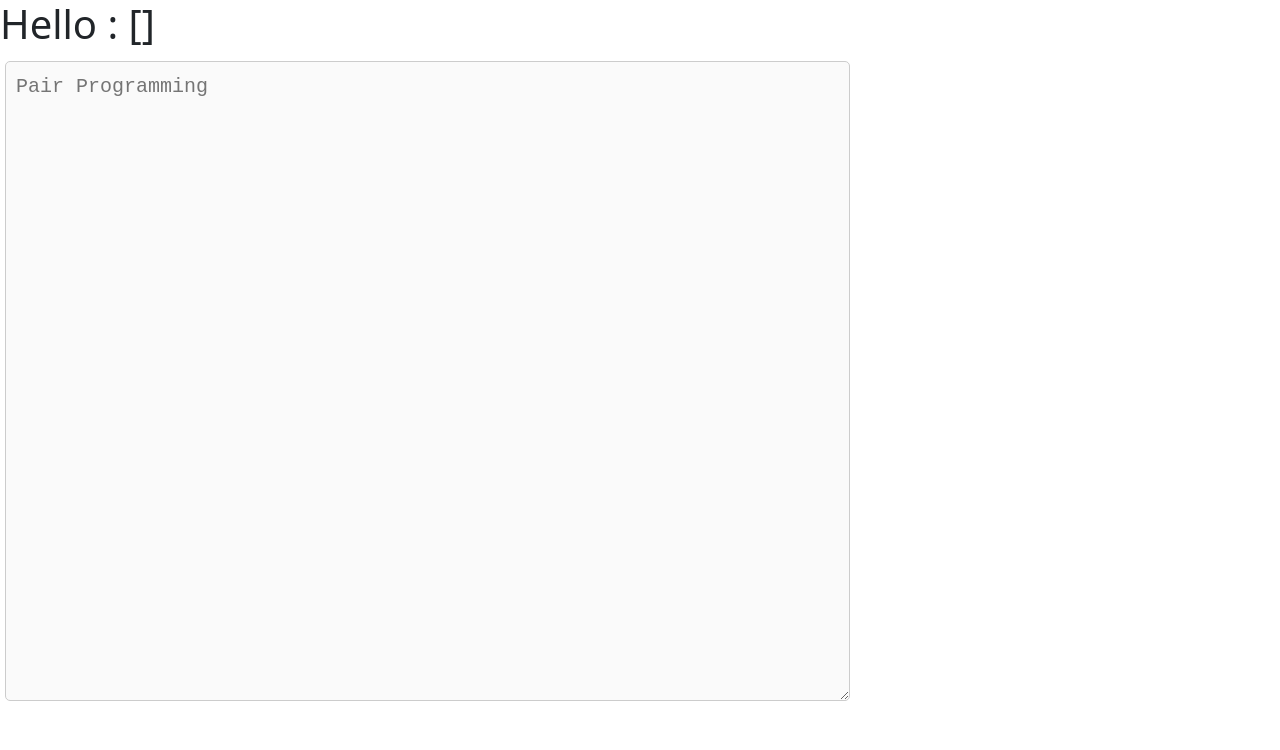
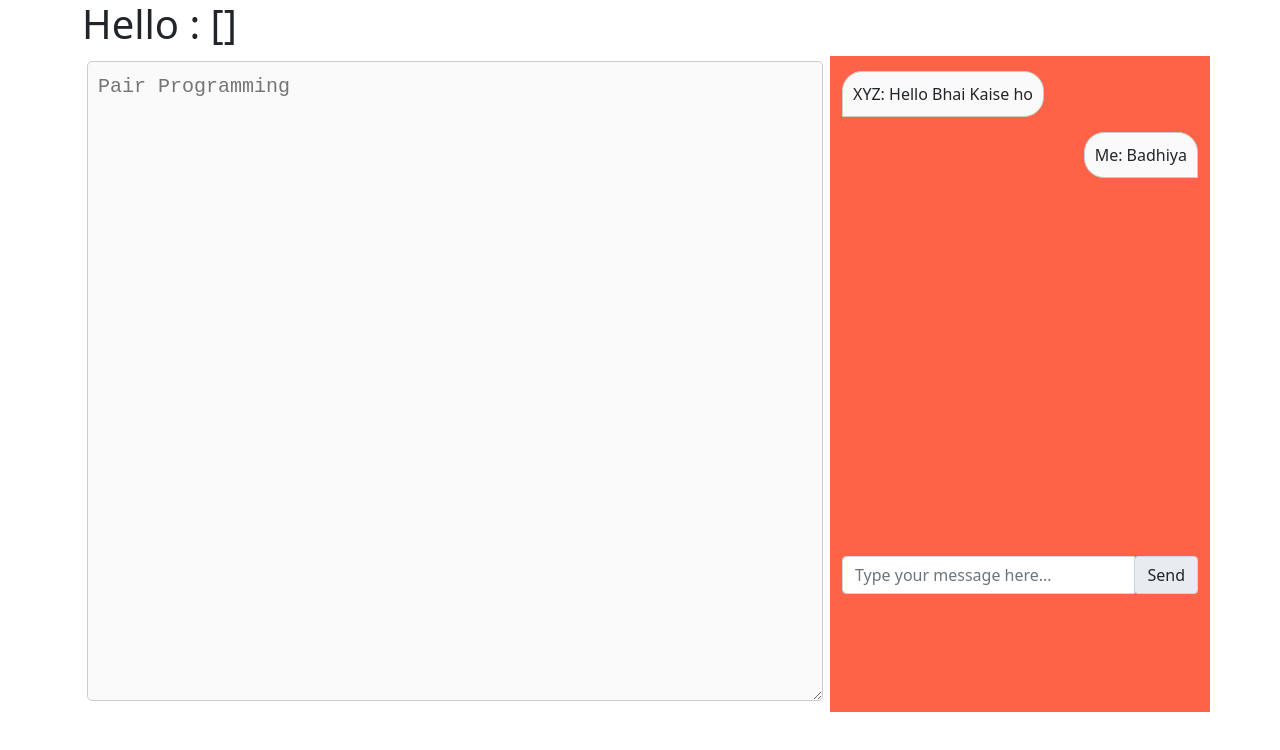
Before and after one commit to surajshende247/bracket-share, a React (Create React App) app in the folder client/: page /pairprogramming in a window 1280 px wide. Shown: the top 750 px of the page. Built offline with nearby package versions, Linux system fonts and the light colour scheme; no server answers.

Commit message:
feature: chat UI a

```diff
--- a/client/src/views/PairProgramming/PairProgramming.css
+++ b/client/src/views/PairProgramming/PairProgramming.css
@@ -9,3 +9,28 @@
     background-color: #fafafa;
     margin:5px;
 }
+.chat-window{
+    background-color: tomato;
+}
+.chat-container{
+    height:500px;
+    overflow-y: auto;
+}
+.message{
+    border: 1px solid #ccc;
+    margin-top:15px;
+    padding:10px;
+    background-color: #fafafa;
+}
+
+.message.left{
+    float: left;
+    clear: both;
+    border-radius: 20px 20px 20px 0;
+}
+
+.message.right{
+    float: right;
+    clear: both;
+    border-radius: 20px 20px  0 20px;
+}
--- a/client/src/views/PairProgramming/PairProgramming.js
+++ b/client/src/views/PairProgramming/PairProgramming.js
@@ -32,7 +32,7 @@ function PairProgramming() {
     })
 
     return (
-        <div>
+        <div className="container">
             <h1>Hello {userName}: [{roomId}]</h1>
 
             <div className="row">
@@ -45,8 +45,21 @@ function PairProgramming() {
                     >
                     </textarea>
                     </div>
-                <div className="col-md-4">
-
+                <div className="col-md-4 chat-window">
+                    <div className="chat-container">
+                        <div className="message left">
+                            XYZ: Hello Bhai Kaise ho
+                        </div>
+                        <div className="message right">
+                            Me: Badhiya
+                        </div>
+                    </div>
+                    <div class="input-group mb-3">
+                        <input type="text" class="form-control" placeholder="Type your message here..." />
+                        <div class="input-group-append">
+                            <span class="input-group-text">Send</span>
+                        </div>
+                    </div>
                 </div>
 
             </div>
```
